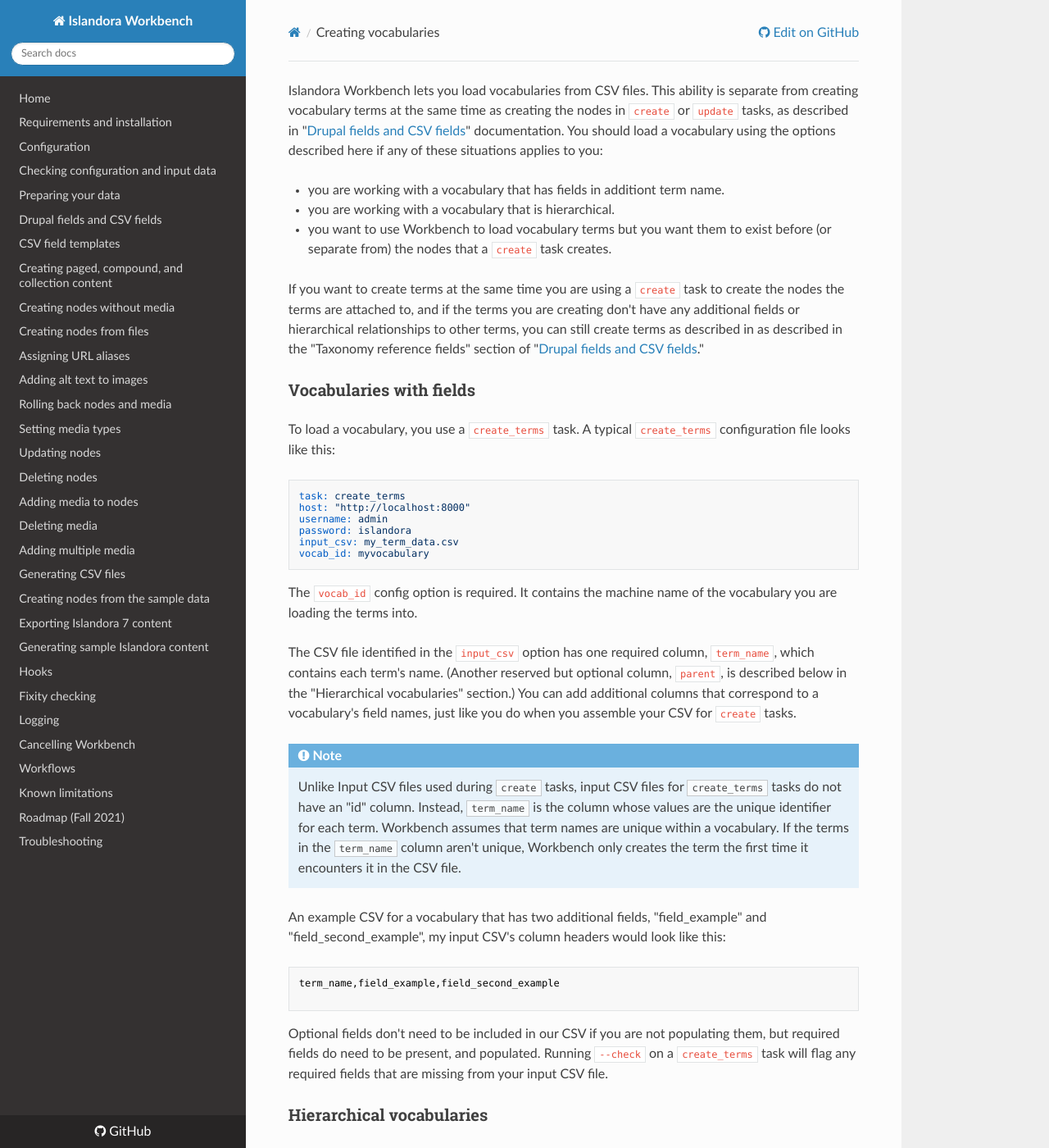
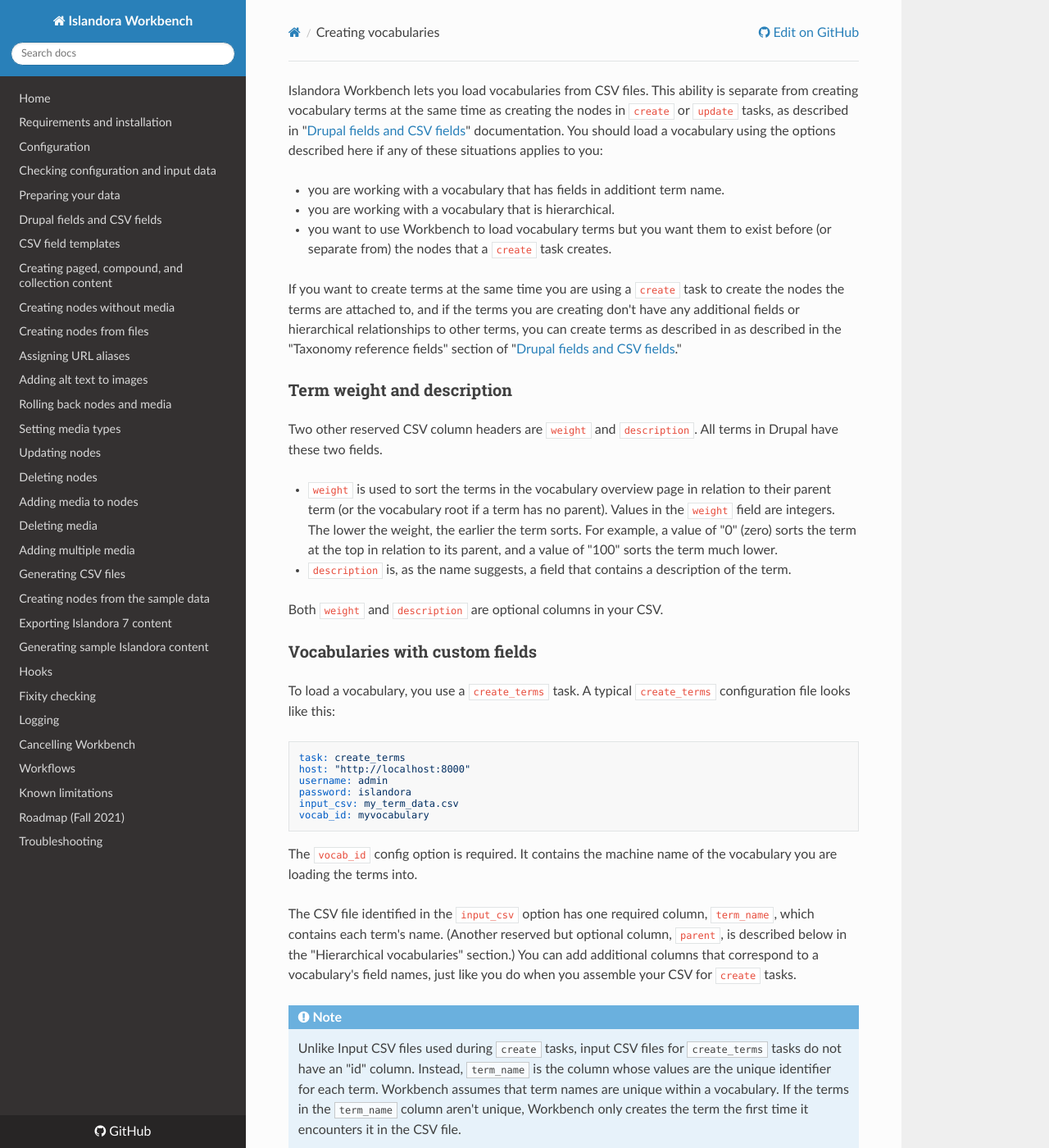
Before and after one commit to mjordan/islandora_workbench_docs, an MkDocs documentation site: the page built from docs/creating_vocabularies.md, in a window 1280 px wide and 1400 px high. Shown: the whole window at 82% size. Built offline with MkDocs 1.6.1, drawn with Linux system fonts in a browser that asks for light colours; nearby versions of some CDN libraries; old or Windows-style settings are respelled for this version of MkDocs; some of the changed text lies outside the part shown.

Commit message:
Some cleanup on creating vocabularies; added docs on authority link field types.

````diff
--- a/docs/creating_vocabularies.md
+++ b/docs/creating_vocabularies.md
@@ -4,9 +4,18 @@
 * you are working with a vocabulary that is hierarchical.
 * you want to use Workbench to load vocabulary terms but you want them to exist before (or separate from) the nodes that a `create` task creates.
 
-If you want to create terms at the same time you are using a `create` task to create the nodes the terms are attached to, and if the terms you are creating don't have any additional fields or hierarchical relationships to other terms, you can still create terms as described in as described in the "Taxonomy reference fields" section of "[Drupal fields and CSV fields](/islandora_workbench_docs/fields)."
+If you want to create terms at the same time you are using a `create` task to create the nodes the terms are attached to, and if the terms you are creating don't have any additional fields or hierarchical relationships to other terms, you can create terms as described in as described in the "Taxonomy reference fields" section of "[Drupal fields and CSV fields](/islandora_workbench_docs/fields)."
 
-### Vocabularies with fields
+### Term weight and description
+
+Two other reserved CSV column headers are `weight` and `description`. All terms in Drupal have these two fields.
+
+* `weight` is used to sort the terms in the vocabulary overview page in relation to their parent term (or the vocabulary root if a term has no parent). Values in the `weight` field are integers. The lower the weight, the earlier the term sorts. For example, a value of "0" (zero) sorts the term at the top in relation to its parent, and a value of "100" sorts the term much lower.
+* `description` is, as the name suggests, a field that contains a description of the term.
+
+Both `weight` and `description` are optional columns in your CSV.
+
+### Vocabularies with custom fields
 
 To load a vocabulary, you use a `create_terms` task. A typical `create_terms` configuration file looks like this:
 
@@ -26,11 +35,10 @@
 !!! note
     Unlike Input CSV files used during `create` tasks, input CSV files for `create_terms` tasks do not have an "id" column. Instead, `term_name` is the column whose values are the unique identifier for each term. Workbench assumes that term names are unique within a vocabulary. If the terms in the `term_name` column aren't unique, Workbench only creates the term the first time it encounters it in the CSV file.
 
-An example CSV for a vocabulary that has two additional fields, "field_example" and "field_second_example", my input CSV's column headers would look like this:
+An example CSV for a vocabulary that has two additional fields, "field_example" and "field_second_example", in addtion to the optional "description" column would look like this:
 
 ```text
-term_name,field_example,field_second_example
-
+term_name,field_example,field_second_example,description
 ```
 
 Optional fields don't need to be included in our CSV if you are not populating them, but required fields do need to be present, and populated. Running `--check` on a `create_terms` task will flag any required fields that are missing from your input CSV file.
@@ -59,11 +67,11 @@
 You can include the `parent` column in your CSV along with Drupal field names. Workbench will not only create the hierarchy, it will also add the field data to the terms:
 
 ```text
-term_name,parent,field_external_uri
-Automobiles,,
-Sports cars,Automobiles,https://en.wikipedia.org/wiki/Sports_car
-SUVs,Automobiles,https://en.wikipedia.org/wiki/Sport_utility_vehicle
-Jaguar,Sports cars,
-Porche,Sports cars,
-Land Rover,SUVs,
+term_name,parent,description,field_external_uri
+Automobiles,,,
+Sports cars,Automobiles,"Sports cars focus on performance, handling, and driver experience.",https://en.wikipedia.org/wiki/Sports_car
+SUVs,Automobiles,"SUVs, or Sports Utility Vehicles, are the most popular type of automobile.",https://en.wikipedia.org/wiki/Sport_utility_vehicle
+Jaguar,Sports cars,,
+Porche,Sports cars,,
+Land Rover,SUVs,,
 ```
````
Also changed, not shown: docs/fields.md (+31 -1 lines), site/index.html.
